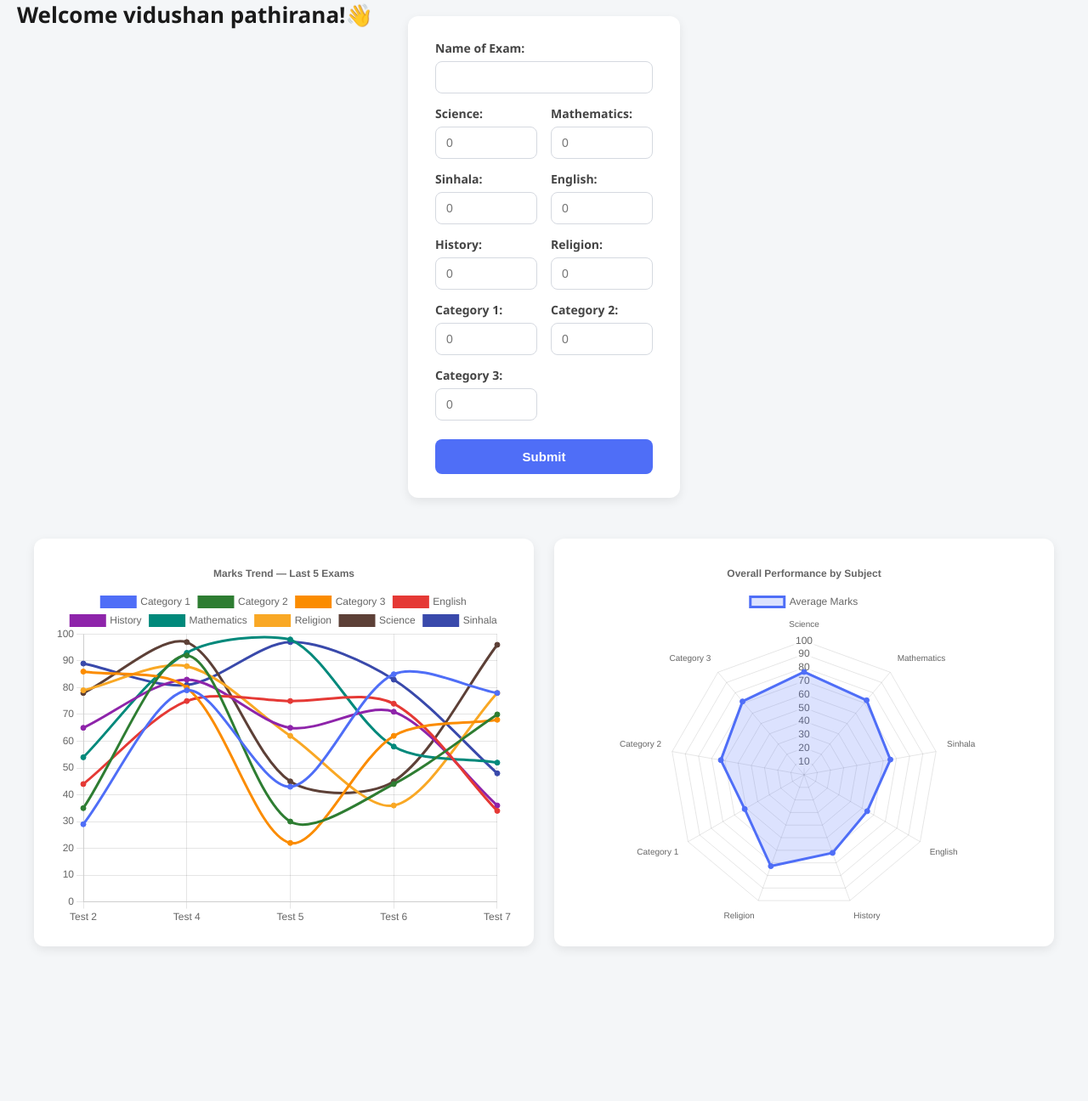
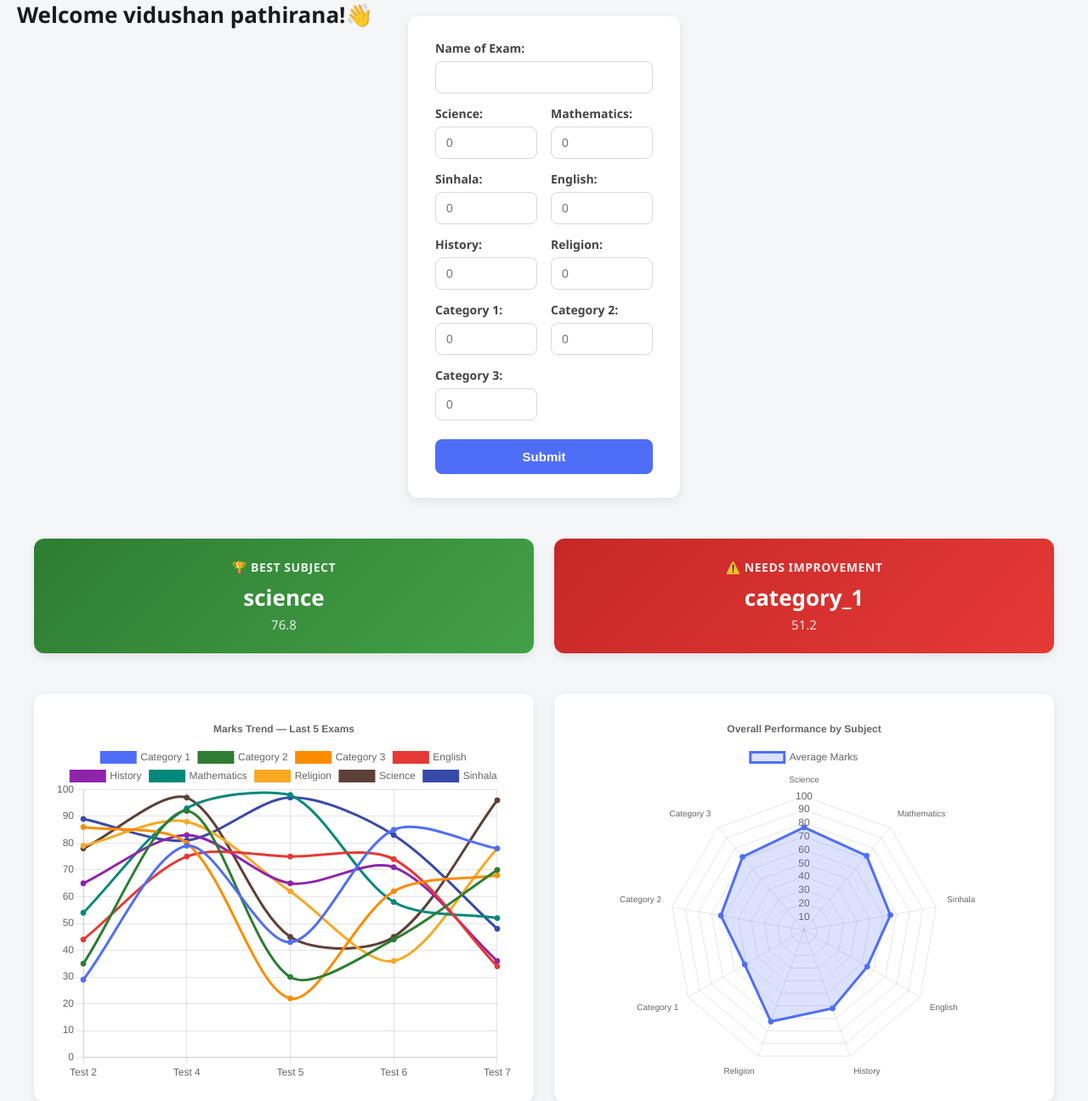
Before and after one commit to vidushan-ds/mark-pulse, a Flask app: page /home in a window 1280 px wide. Shown: the part 21-1317 px from the top of the page at 85% size. Before the commit the page ends 1137 px from the top, so only its background shows below. Run offline with Flask 3, Linux system fonts and the light colour scheme; a user stored in the database is signed in.

Commit message:
feat: add subject card showing best and weak subject

```diff
--- a/app.py
+++ b/app.py
@@ -91,6 +91,7 @@ def signup():
 @app.route("/home", methods=['GET', 'POST'])
 def home():
     result = None
+    card_data = None
 
     student_id = session.get("student_id")
     name = session.get("name")
@@ -190,6 +191,17 @@ def home():
         )
         radar_data.append(round(avg_score, 1) if avg_score is not None else 0)
 
+    if any(score > 0 for score in radar_data):
+        best_index = radar_data.index(max(radar_data))
+        weakest_index = radar_data.index(min(radar_data))
+
+        card_data = {
+            "best_subject" : subject_names[best_index],
+            "best_score" : radar_data[best_index],
+            "weakest_subject" : subject_names[weakest_index],
+            "weakest_score" : radar_data[weakest_index]
+        }
+
     chart_data = {
         "line_labels" : line_labels,
         "line_data" : line_data,
@@ -197,7 +209,7 @@ def home():
         "radar_data" : radar_data
     }
 
-    return render_template("index.html", result=result, name=name, chart_data=chart_data)
+    return render_template("index.html", result=result, card_data=card_data, name=name, chart_data=chart_data)
 
 if __name__ == "__main__":
     app.run(debug=True)
--- a/static/style.css
+++ b/static/style.css
@@ -151,6 +151,53 @@ h1 {
     grid-column: 1 / -1;
 }
 
+.insight-section {
+    display: flex;
+    justify-content: center;
+    gap: 24px;
+    flex-wrap: wrap;
+    width: 100%;
+    max-width: 1200px;
+    margin: 24px auto 0;
+}
+
+.insight-card {
+    flex: 1 1 300px;
+    border-radius: 12px;
+    padding: 24px 28px;
+    box-shadow: 0 4px 12px rgba(0, 0, 0, 0.08);
+    color: #fff;
+    text-align: center;
+}
+
+.insight-best {
+    background: linear-gradient(135deg, #2e7d32, #43a047);
+}
+
+.insight-weak {
+    background: linear-gradient(135deg, #c62828, #e53935);
+}
+
+.insight-label {
+    font-size: 14px;
+    font-weight: 600;
+    letter-spacing: 0.5px;
+    text-transform: uppercase;
+    opacity: 0.9;
+    margin-bottom: 8px;
+}
+
+.insight-subject {
+    font-size: 26px;
+    font-weight: 700;
+    margin-bottom: 4px;
+}
+
+.insight-score {
+    font-size: 15px;
+    opacity: 0.85;
+}
+
 .charts-section {
     display: flex;
     justify-content: center;
--- a/templates/index.html
+++ b/templates/index.html
@@ -91,6 +91,22 @@
 
     {% endif %}
 
+    {% if card_data %}
+    <div class="insight-section">
+        <div class="insight-card insight-best">
+            <div class="insight-label">🏆 Best Subject</div>
+            <div class="insight-subject">{{ card_data.best_subject }}</div>
+            <div class="insight-score">{{ card_data.best_score }}</div>
+        </div>
+
+        <div class="insight-card insight-weak">
+            <div class="insight-label">⚠️ Needs Improvement</div>
+            <div class="insight-subject">{{ card_data.weakest_subject }}</div>
+            <div class="insight-score">{{ card_data.weakest_score }}</div>
+        </div>
+    </div>
+    {% endif %}
+
     {% if chart_data.line_labels %}
     <div class="charts-section">
         <div class="chart-card">
```
Also changed, not shown: instance/ol_predictor.db.
